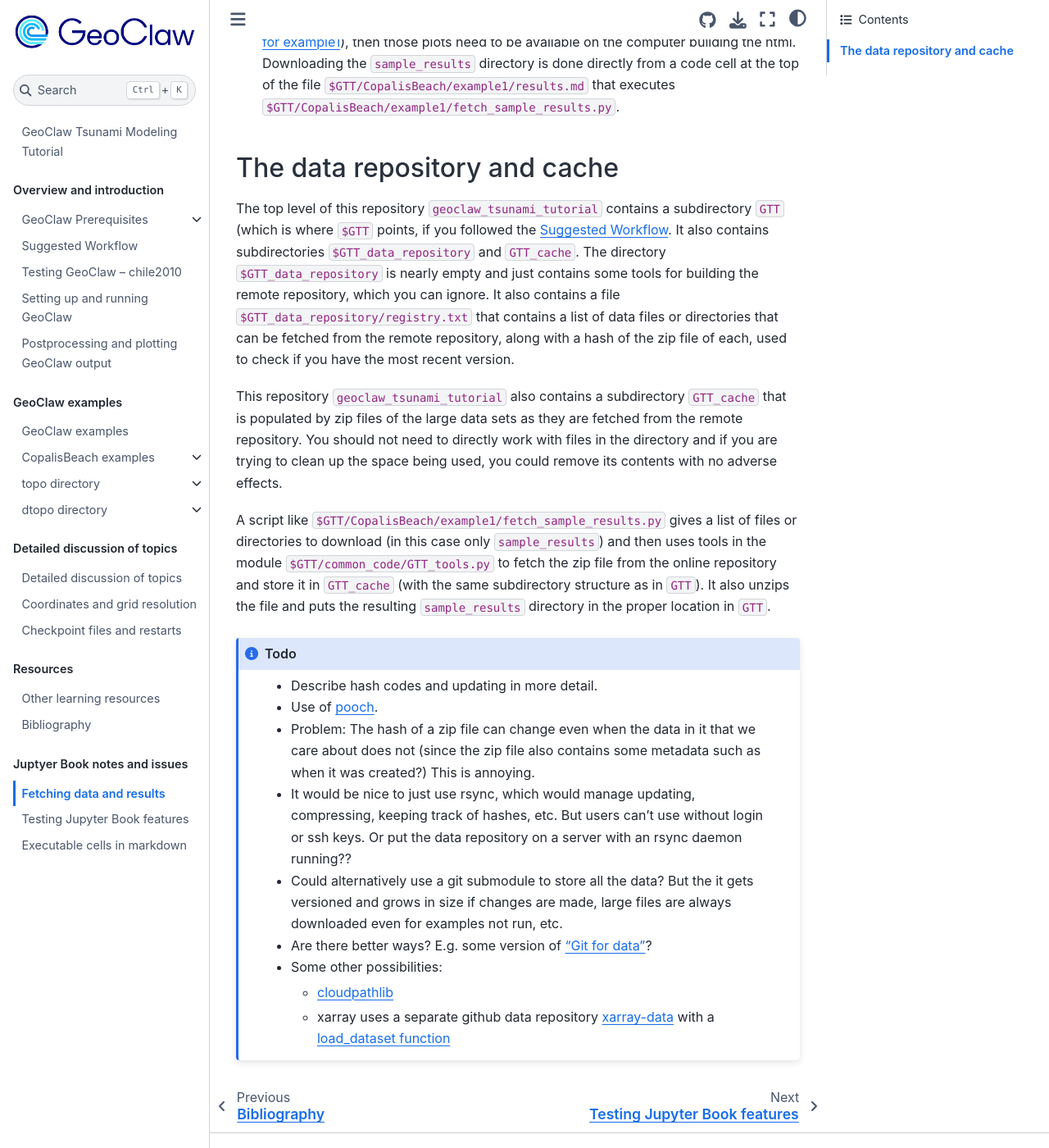
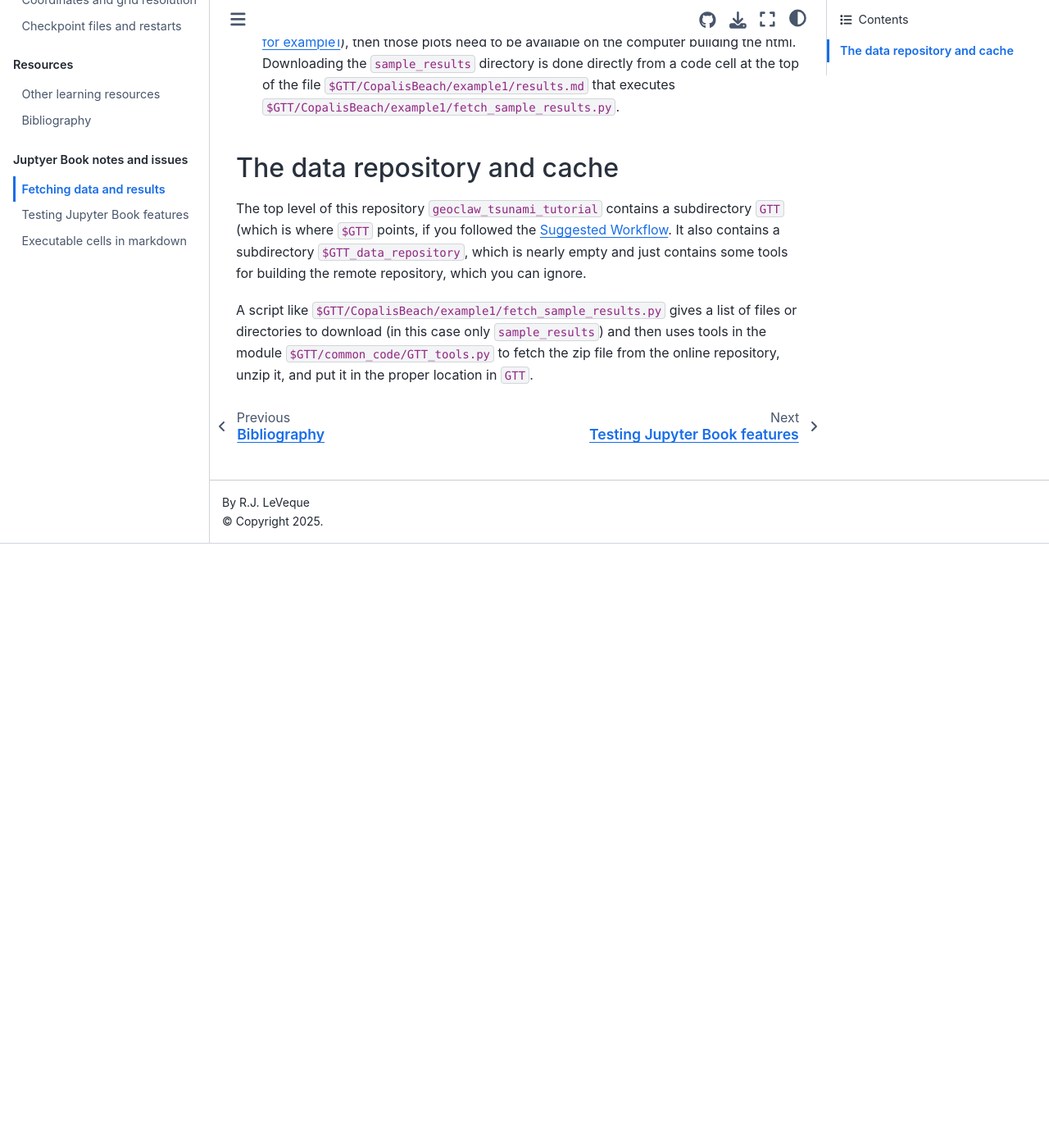
Before and after one commit to rjleveque/geoclaw_tsunami_tutorial, a Jupyter Book: the page built from GTT/datasets/README.md, in a window 1280 px wide and 1400 px high, scrolled down 737 px. Shown: the whole window at 82% size. Built offline with Jupyter Book 1.0.4 settings and Sphinx 7.4.7 and the Sphinx Book theme 1.1.4, drawn with Linux system fonts in a browser that asks for light colours; pages that are not in the unit, such as notebooks, are missing from menus.

Commit message:
cleanup some data_repository code and description

```diff
--- a/GTT/datasets/README.md
+++ b/GTT/datasets/README.md
@@ -42,47 +42,12 @@
 
 The top level of this repository `geoclaw_tsunami_tutorial` contains a
 subdirectory `GTT` (which is where `$GTT` points, if you followed the
-[](workflow).  It also contains subdirectories `$GTT_data_repository` and
-`GTT_cache`.  The directory `$GTT_data_repository` is nearly empty and just
+[](workflow).  It also contains a subdirectory `$GTT_data_repository`, which
+is nearly empty and just
 contains some tools for building the remote repository, which you can ignore.
-It also contains a file `$GTT_data_repository/registry.txt` that
-contains a list of data files or directories that can be fetched
-from the remote repository, along with a hash of the zip file of each, used to
-check if you have the most recent version.
-
-This repository `geoclaw_tsunami_tutorial` also contains a
-subdirectory `GTT_cache` that is populated by zip files of the large data sets
-as they are fetched from the remote repository.  You should not need to directly
-work with files in the directory and if you are trying to clean up the space
-being used, you could remove its contents with no adverse effects.
 
 A script like `$GTT/CopalisBeach/example1/fetch_sample_results.py` gives a
 list of files or directories to download (in this case only `sample_results`)
 and then uses tools in the module `$GTT/common_code/GTT_tools.py`
-to fetch the zip file from the online repository and store it in `GTT_cache`
-(with the same subdirectory structure as in `GTT`).
-It also unzips the file and puts the resulting `sample_results` directory
-in the proper location in `GTT`.
-
-:::{admonition} Todo
-:class: note
-- Describe hash codes and updating in more detail.
-- Use of [pooch](https://www.fatiando.org/pooch/dev/index.html).
-- Problem: The hash of a zip file can change even when the data in it that
-  we care about does not (since the zip file also contains some metadata
-  such as when it was created?)  This is annoying.
-- It would be nice to just use rsync, which would manage updating,
-  compressing, keeping track of hashes, etc.  But users can't use without
-  login or ssh keys.   Or put the data
-  repository on a server with an rsync daemon running??
-- Could alternatively use a git submodule to store all the data? But the
-  it gets versioned and grows in size if changes are made,  large files are
-  always downloaded even for examples not run, etc.
-- Are there better ways? E.g. some version of ["Git for
-  data"](https://www.dolthub.com/blog/2020-03-06-so-you-want-git-for-data/)?
-- Some other possibilities:
-  - [cloudpathlib](https://cloudpathlib.drivendata.org/stable/caching/)
-  - xarray uses a separate github data repository
-    [xarray-data](https://github.com/pydata/xarray-data)
-    with a [load_dataset function](https://docs.xarray.dev/en/latest/generated/xarray.tutorial.load_dataset.html)
-:::
+to fetch the zip file from the online repository, unzip it, and put it in
+the proper location in `GTT`.
```
Also changed, not shown: GTT/dtopo/README.md (+2 -9 lines), GTT_cache/README.md (deleted, +0 -13 lines), 2 other files.
